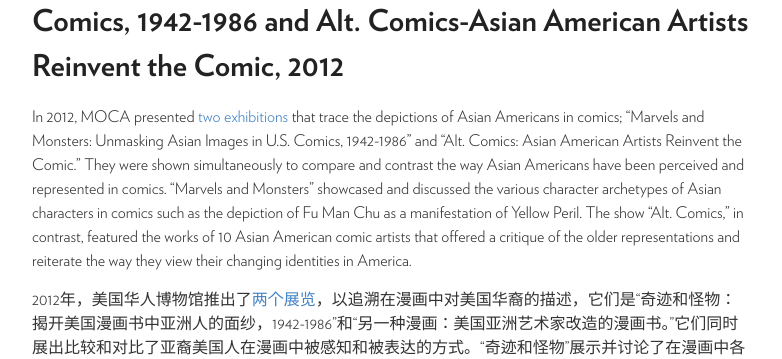
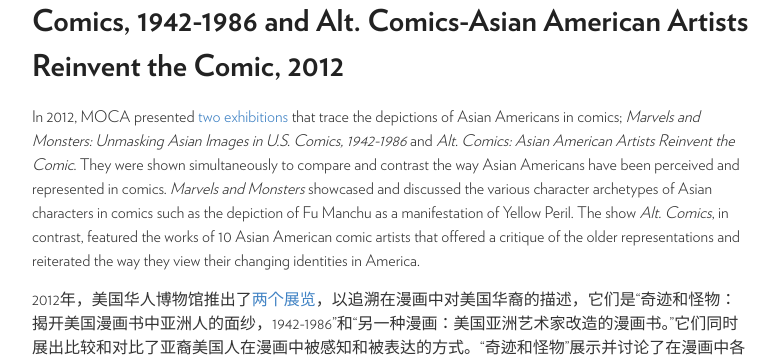
Before and after one commit to moca40/moca40.github.io, a Jekyll site: the page built from _stories/2012-01-01-comic.md, in a window 1280 px wide. Shown: the part 277-636 px from the top of the page, without its empty margins (248-1030 px from the left). Built offline with Jekyll 4.4.1, drawn with Linux system fonts in a browser that asks for light colours.

Commit message:
Update 2012-01-01-comic.md

```diff
--- a/_stories/2012-01-01-comic.md
+++ b/_stories/2012-01-01-comic.md
@@ -26,7 +26,7 @@
     img: https://user-images.githubusercontent.com/47676628/91113717-38a1f180-e654-11ea-9002-debf13cbc85f.jpg
 ---
 
-In 2012, MOCA presented [two exhibitions](http://www.mocanyc.org/exhibitions/past/marvels_and_monsters_and_altcomics) that trace the depictions of Asian Americans in comics;  "Marvels and Monsters: Unmasking Asian Images in U.S. Comics, 1942-1986" and "Alt. Comics: Asian American Artists Reinvent the Comic." They were shown simultaneously to compare and contrast the way Asian Americans have been perceived and represented in comics. "Marvels and Monsters" showcased and discussed the various character archetypes of Asian characters in comics such as the depiction of Fu Man Chu as a manifestation of Yellow Peril. The show "Alt. Comics," in contrast, featured the works of 10 Asian American comic artists that offered a critique of the older representations and reiterate the way they view their changing identities in America.
+In 2012, MOCA presented [two exhibitions](http://www.mocanyc.org/exhibitions/past/marvels_and_monsters_and_altcomics) that trace the depictions of Asian Americans in comics; *Marvels and Monsters: Unmasking Asian Images in U.S. Comics, 1942-1986* and *Alt. Comics: Asian American Artists Reinvent the Comic*. They were shown simultaneously to compare and contrast the way Asian Americans have been perceived and represented in comics. *Marvels and Monsters* showcased and discussed the various character archetypes of Asian characters in comics such as the depiction of Fu Manchu as a manifestation of Yellow Peril. The show *Alt. Comics*, in contrast, featured the works of 10 Asian American comic artists that offered a critique of the older representations and reiterated the way they view their changing identities in America.
 
 2012年，美国华人博物馆推出了[两个展览](http://www.mocanyc.org/exhibitions/past/marvels_and_monsters_and_altcomics)，以追溯在漫画中对美国华裔的描述，它们是“奇迹和怪物：揭开美国漫画书中亚洲人的面纱，1942-1986”和“另一种漫画：美国亚洲艺术家改造的漫画书。”它们同时展出比较和对比了亚裔美国人在漫画中被感知和被表达的方式。“奇迹和怪物”展示并讨论了在漫画中各种亚裔角色的人物原型，譬如将傅满洲描绘为黄祸时期的代表。作为对比，“另一种漫画”展示了10位美国亚裔漫画家的作品，这些作品批判了旧时的代表作，并重申了他们对亚裔在美国身份变化的看法。
 
```
